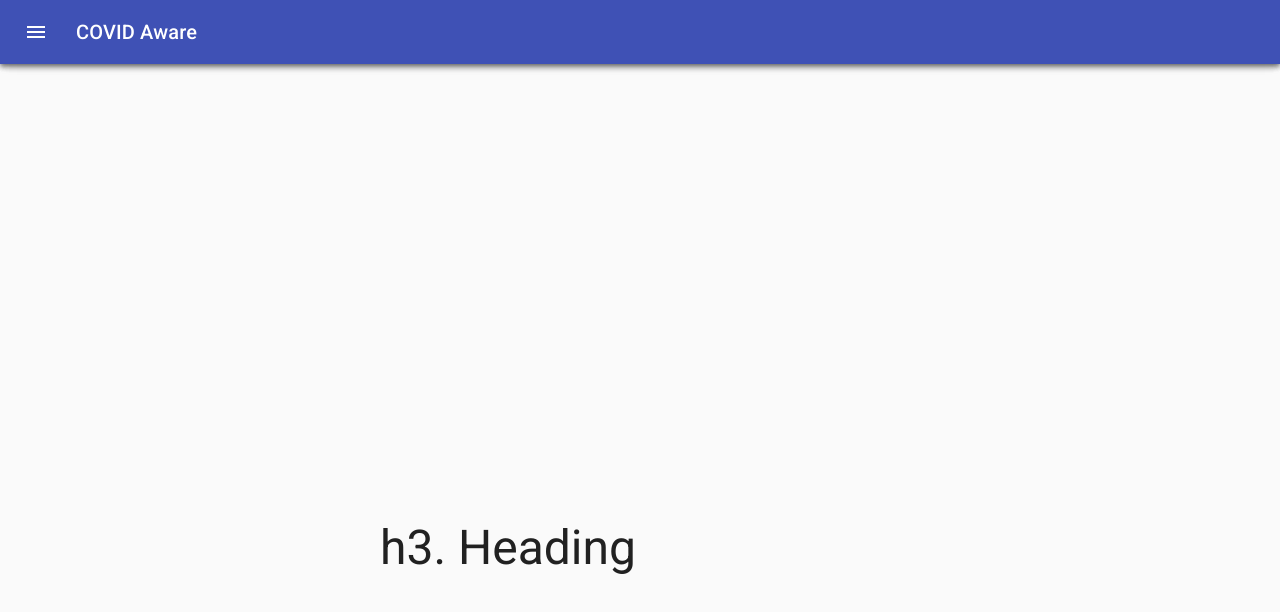
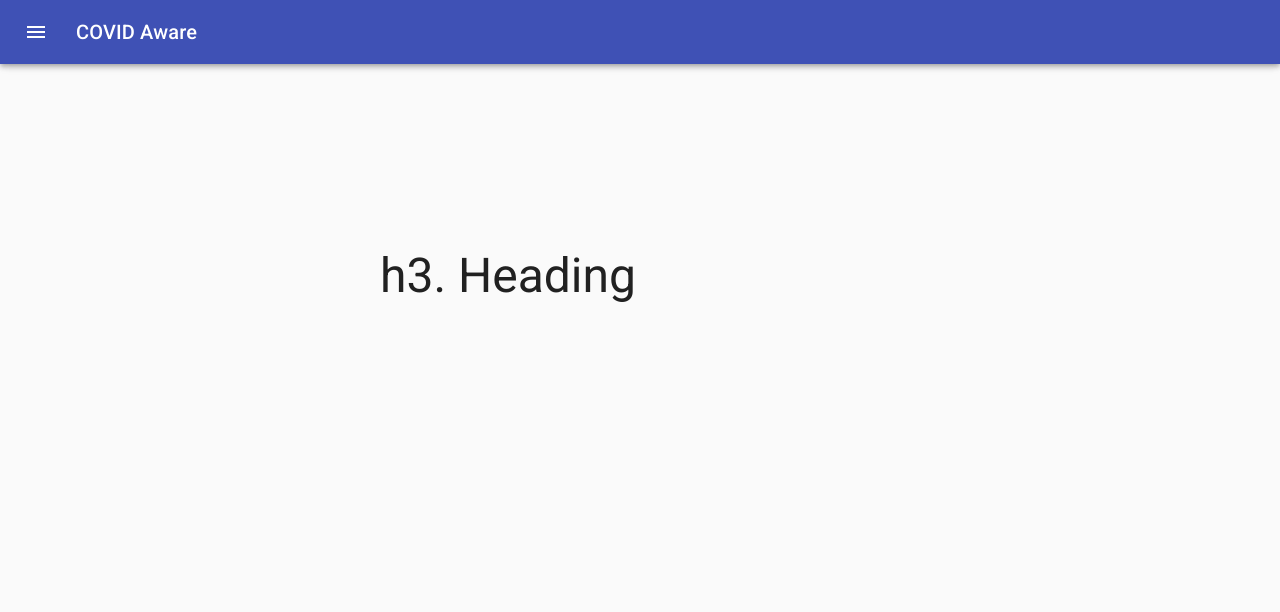
Before and after one commit to kx-chen/covid-aware, a React (Create React App) app in the folder frontend/covid-aware/: page /user in a window 1280 px wide. Shown: the top 612 px of the page. Built offline with nearby package versions, Linux system fonts and the light colour scheme.

Commit message:
Fixed container

```diff
--- a/frontend/covid-aware/src/App.js
+++ b/frontend/covid-aware/src/App.js
@@ -22,7 +22,7 @@ import clsx from 'clsx';
 
 import About from "./About.jsx";
 import Navbar from "./components/Navbar.jsx";
-import User from "./pages/User.jsx";
+import User from "./components/User.jsx";
 import Success from "./components/Success.jsx";
 import Search from "./components/Search.jsx";
 import Venue from "./components/Venue.jsx";
@@ -36,10 +36,10 @@ export default function App() {
         <div>
             {/* A <Switch> looks through its children <Route>s and
             renders the first one that matches the current URL. */}
-            <Navbar/>
+            <Navbar>
                 <Switch>
                     <Route path="/user">
-                    <User/>
+                        <User />
                     </Route>
                     <Route path="/success">
                         <Success />
@@ -54,6 +54,7 @@ export default function App() {
                         <Search />
                     </Route>
                 </Switch>
+            </Navbar>
         </div>
     </Router>
   );
--- a/frontend/covid-aware/src/components/Navbar.jsx
+++ b/frontend/covid-aware/src/components/Navbar.jsx
@@ -116,7 +116,7 @@ export default props => {
                     paddingTop: "10rem",
                 }}
             >
-
+                {props.children}
             </Container>
         </main>
     </div>
--- a/frontend/covid-aware/src/pages/User.jsx
+++ b/frontend/covid-aware/src/components/User.jsx
@@ -76,52 +76,7 @@ const useStyles = makeStyles((theme) => ({
 }));
 
 export default props => {
-  const classes = useStyles();
-  const theme = useTheme();
-  const [open, setOpen] = React.useState(false);
-
-  const handleDrawerOpen = () => {
-    setOpen(true);
-  };
-
-  const handleDrawerClose = () => {
-    setOpen(false);
-  };
-
-  return (
-    <div className={classes.root}>
-        <CssBaseline />
-        <Topbar
-            classes={classes}
-            open={open}
-            handleDrawerOpen={handleDrawerOpen}
-        />
-        <Sidebar
-            classes={classes}
-            open={open}
-            handleDrawerClose={handleDrawerClose}
-            theme={theme}
-        />
-        <main
-            className={clsx(classes.content, {
-                [classes.contentShift]: open,
-            })}
-        >
-            <div className={classes.drawerHeader} />
-            <Container
-                maxWidth="sm"
-                style={{
-                    height: "100%",
-                    paddingLeft: 40,
-                    paddingRight: 40,
-                    paddingTop: "10rem",
-                }}
-            >
-                <Typography variant="h3" gutterBottom>
-                    h3. Heading
-                </Typography>
-            </Container>
-      </main>
-    </div>
-  );
+    return (<Typography variant="h3" gutterBottom>
+        h3. Heading
+    </Typography>)
 }
```
Also changed, not shown: 1 other file (tests, documents, lock files or other folders). Lines whose indentation alone changed are shown as unchanged.
